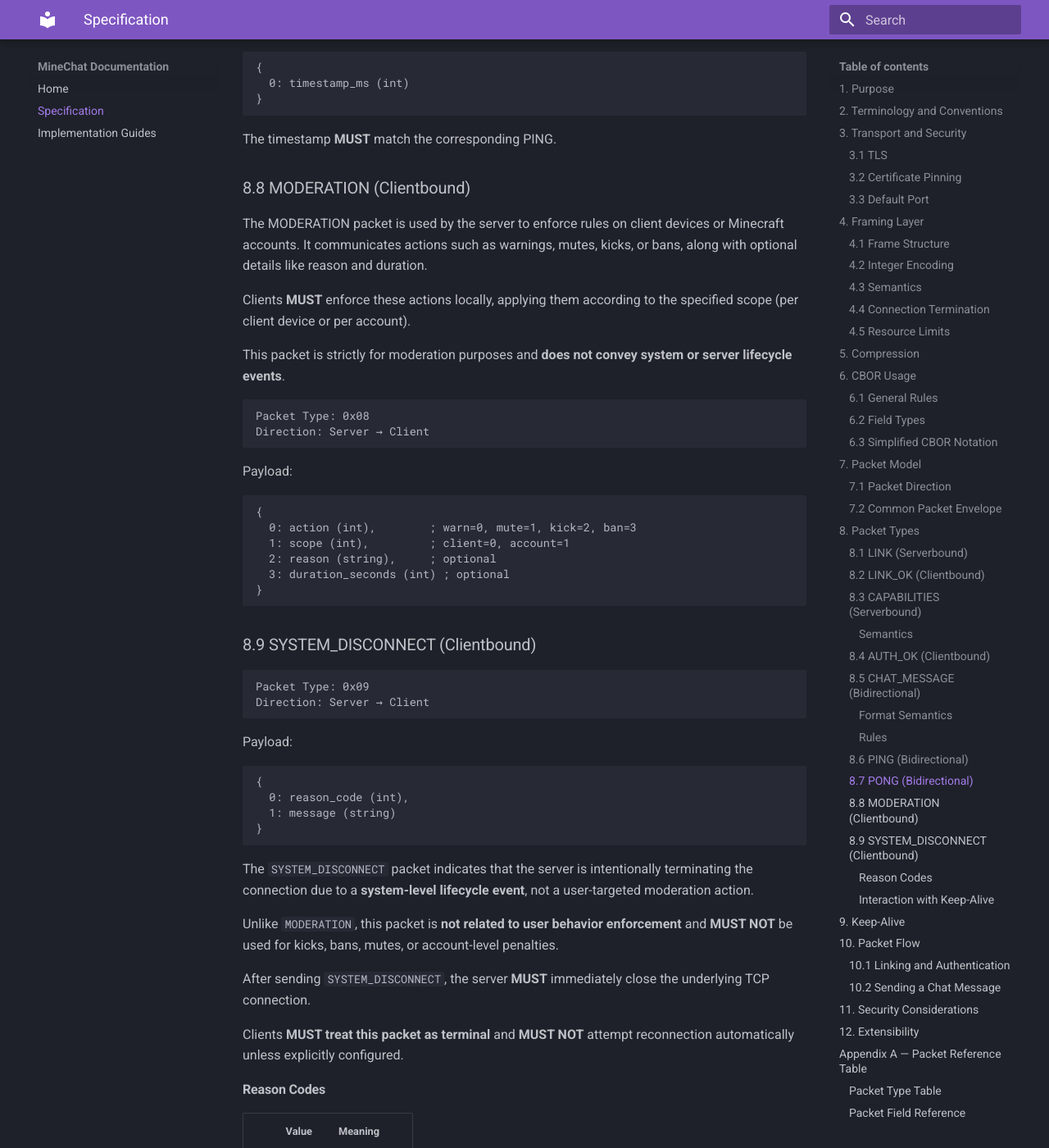
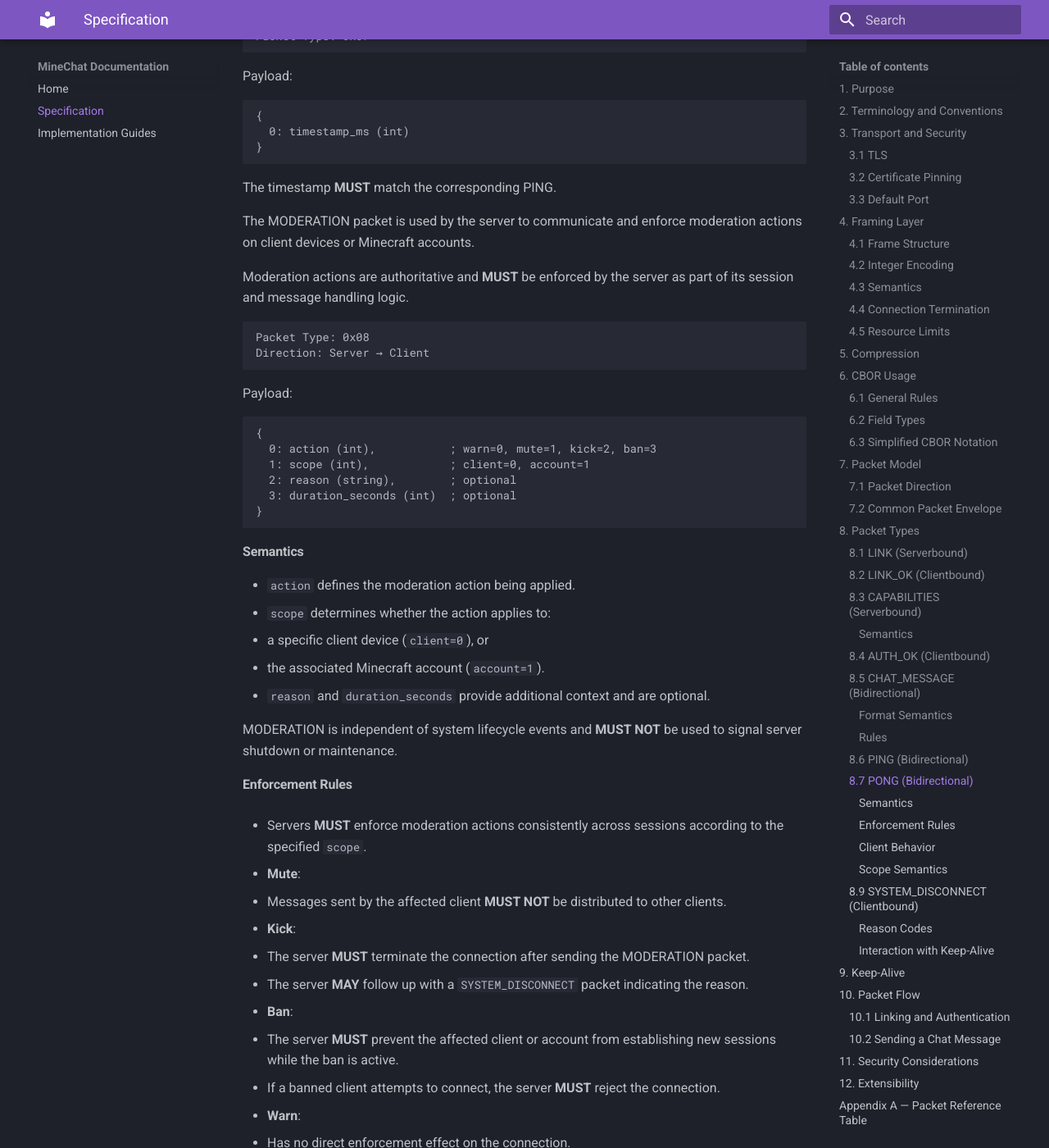
Before and after one commit to MineChatPowered/docs, an MkDocs documentation site: the page built from docs/specification.md, in a window 1280 px wide and 1400 px high, scrolled down 9087 px. Shown: the whole window at 82% size. Built offline with MkDocs 1.6.1 and Material for MkDocs 9.7.7, drawn with Linux system fonts in a browser that asks for light colours; some of the changed text lies outside the part shown.

Commit message:
docs(spec): clarify moderation enforcement rules
The MODERATION packet section was restructured to make server-side
enforcement explicit and move client behavior out of the packet
header into dedicated subsections.

Summary of changes:

- Add filtering/permissions/routing rule before distribution clause
- Rewrite MODERATION packet intro to emphasize server enforcement
- Add Semantics section describing each payload field
- Add Enforcement Rules with mute, kick, ban, and warn behaviors
- Add Client Behavior section with MUST-level compliance rules
- Add Scope Semantics clarifying client vs. account scope
- Fix payload alignment in the MODERATION packet definition

````diff
--- a/docs/specification.md
+++ b/docs/specification.md
@@ -332,6 +332,8 @@ This specification defines:
 
 ---
 
+- Servers **MAY** apply filtering, permissions, or routing logic when handling messages, provided that moderation rules defined in this specification are enforced.
+
 - The server **MAY** distribute a received message to zero or more connected clients (e.g., broadcast, filtering, or routing).
 
 - Clients **MUST NOT** assume that a sent message will be broadcast, echoed back, or delivered to any specific recipient.
@@ -370,13 +372,9 @@ Payload:
 
 The timestamp **MUST** match the corresponding PING.
 
-### 8.8 MODERATION (Clientbound)
+The MODERATION packet is used by the server to communicate and enforce moderation actions on client devices or Minecraft accounts.
 
-The MODERATION packet is used by the server to enforce rules on client devices or Minecraft accounts. It communicates actions such as warnings, mutes, kicks, or bans, along with optional details like reason and duration.
-
-Clients **MUST** enforce these actions locally, applying them according to the specified scope (per client device or per account).
-
-This packet is strictly for moderation purposes and **does not convey system or server lifecycle events**.
+Moderation actions are authoritative and **MUST** be enforced by the server as part of its session and message handling logic.
 
 ```
 Packet Type: 0x08
@@ -387,12 +385,52 @@ Payload:
 
 ```
 {
-  0: action (int),        ; warn=0, mute=1, kick=2, ban=3
-  1: scope (int),         ; client=0, account=1
-  2: reason (string),     ; optional
-  3: duration_seconds (int) ; optional
+  0: action (int),           ; warn=0, mute=1, kick=2, ban=3
+  1: scope (int),            ; client=0, account=1
+  2: reason (string),        ; optional
+  3: duration_seconds (int)  ; optional
 }
 ```
+
+#### Semantics
+
+- `action` defines the moderation action being applied.
+- `scope` determines whether the action applies to:
+  - a specific client device (`client=0`), or
+  - the associated Minecraft account (`account=1`).
+- `reason` and `duration_seconds` provide additional context and are optional.
+
+MODERATION is independent of system lifecycle events and **MUST NOT** be used to signal server shutdown or maintenance.
+
+#### Enforcement Rules
+
+- Servers **MUST** enforce moderation actions consistently across sessions according to the specified `scope`.
+
+- **Mute**:
+  - Messages sent by the affected client **MUST NOT** be distributed to other clients.
+
+- **Kick**:
+  - The server **MUST** terminate the connection after sending the MODERATION packet.
+  - The server **MAY** follow up with a `SYSTEM_DISCONNECT` packet indicating the reason.
+
+- **Ban**:
+  - The server **MUST** prevent the affected client or account from establishing new sessions while the ban is active.
+  - If a banned client attempts to connect, the server **MUST** reject the connection.
+
+- **Warn**:
+  - Has no direct enforcement effect on the connection.
+  - Servers **MAY** log, notify, or apply additional policies internally.
+
+#### Client Behavior
+
+- Clients **MUST** apply the received moderation action locally where applicable.
+- Clients **MUST** terminate the session upon receiving a kick or ban action that applies to their scope.
+- Clients **MUST NOT** attempt to bypass or ignore active moderation actions.
+
+#### Scope Semantics
+
+- If `scope = client`, the action applies only to the current device session identified by its `client_uuid`.
+- If `scope = account`, the action applies to all client devices associated with the Minecraft account.
 
 ### 8.9 SYSTEM_DISCONNECT (Clientbound)
 
````
